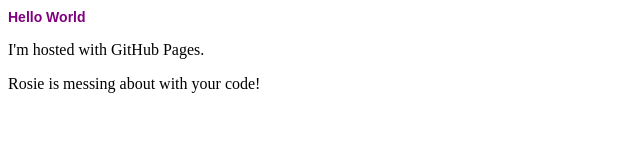
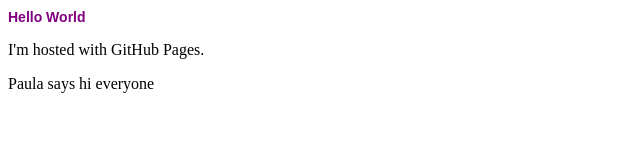
Before and after one commit to PaulaPaceSetter/PaulaPaceSetter.github.io, a plain HTML site: page index.html in a window 1280 px wide. Shown: the whole page, without its empty margins (0-640 px from the left). Drawn offline with Linux system fonts and the light colour scheme.

Commit message:
I've said hi

```diff
--- a/index.html
+++ b/index.html
@@ -6,6 +6,6 @@
 <body>
 <h1>Hello World</h1>
 <p>I'm hosted with GitHub Pages.</p>
-  <p>Rosie is messing about with your code!</p>
+  <p> Paula says hi everyone </p>
 </body>
 </html>
```
